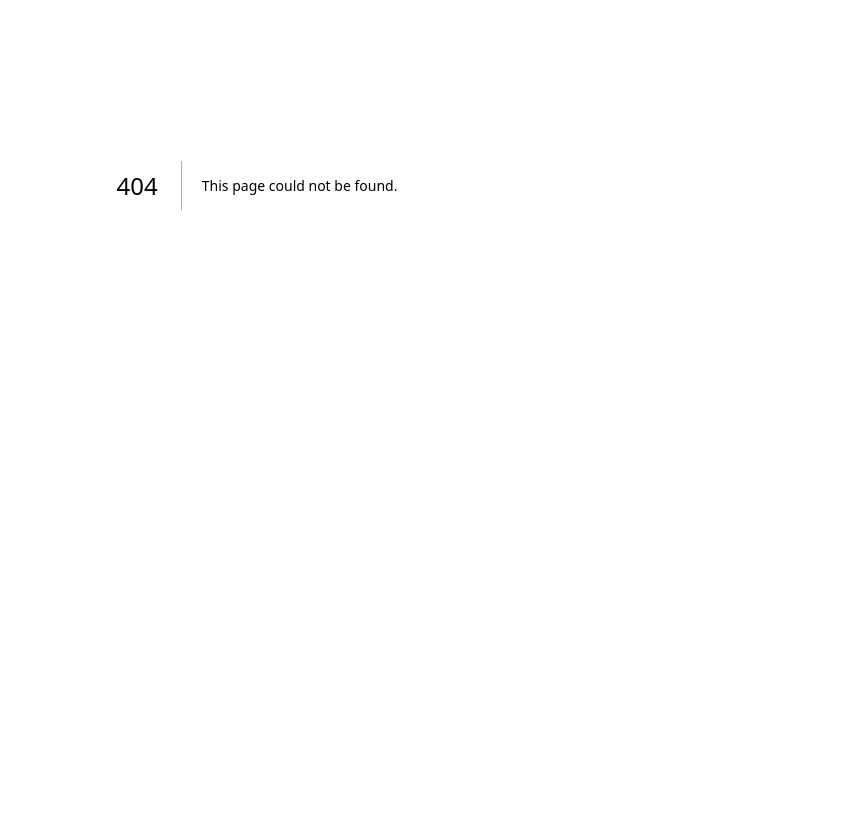
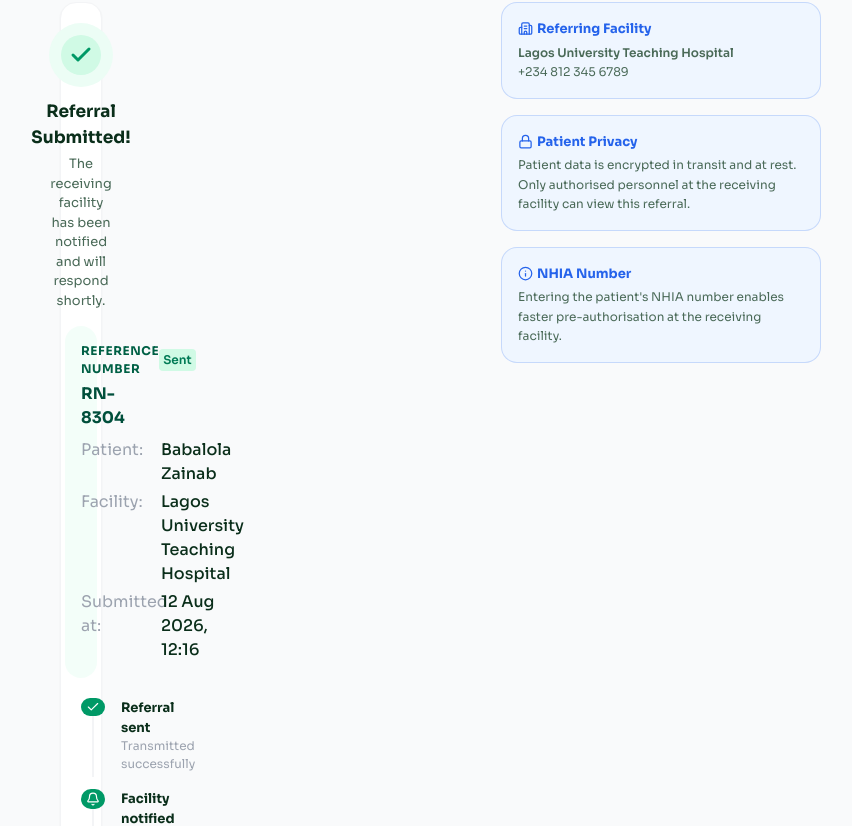
Before and after one commit to Roqeeb-dev/refernet, a Next.js app: page /dashboard/new-referral/digital-referral/submitted in a window 1280 px wide. Before the commit this address had no page. Shown: the part 215-1041 px from the top of the page, without its empty margins (383-1235 px from the left). Before the commit the page ends 800 px from the top, so only its background shows below. Built offline with nearby package versions, Linux system fonts and the light colour scheme.

Commit message:
FEAT: added the submitted pages to the both route groups

```diff
--- /dev/null
+++ b/app/dashboard/new-referral/digital-referral/submitted/page.tsx
@@ -0,0 +1,14 @@
+import ReferralSubmittedView from "@/components/new-referral/ReferralSubmittedView";
+
+export default function DigitalSubmittedPage() {
+  const mockDigitalData = {
+    type: "digital" as const,
+    referenceNumber: "RN-8304",
+    patientName: "Babalola Zainab",
+    facilityName: "Lagos University Teaching Hospital",
+    submittedAt: "12 Aug 2026, 12:16",
+    referralId: "8304",
+  };
+
+  return <ReferralSubmittedView data={mockDigitalData} />;
+}
--- /dev/null
+++ b/app/dashboard/new-referral/paper-bridge/submitted/page.tsx
@@ -0,0 +1,14 @@
+import ReferralSubmittedView from "@/components/new-referral/ReferralSubmittedView";
+
+export default function PaperSubmittedPage() {
+  const mockPaperData = {
+    type: "paper" as const,
+    referenceNumber: "RN-PAPER-8257",
+    facilityName: "Lagos Island General Hospital",
+    submittedAt: "11 Aug 2026, 13:54",
+    fileName: "rejoice isaiah.pdf",
+    referralId: "8257",
+  };
+
+  return <ReferralSubmittedView data={mockPaperData} />;
+}
--- /dev/null
+++ b/components/new-referral/ReferralSubmittedView.tsx
@@ -0,0 +1,219 @@
+"use client";
+
+import Link from "next/link";
+import { Check, FileText, Bell, Clock, ArrowRightLeft } from "lucide-react";
+import Button from "@/components/shared/Button";
+
+export interface ReferralSubmittedData {
+  type: "paper" | "digital";
+  referenceNumber: string;
+  patientName?: string;
+  facilityName: string;
+  submittedAt: string;
+  fileName?: string;
+  fileUrl?: string;
+  referralId: string;
+}
+
+interface ReferralSubmittedProps {
+  data: ReferralSubmittedData;
+}
+
+export default function ReferralSubmittedView({
+  data,
+}: ReferralSubmittedProps) {
+  const isPaper = data.type === "paper";
+
+  // Timeline Steps configuration based on type
+  const paperSteps = [
+    {
+      title: "Referral submitted",
+      description: "Paper form uploaded and transmitted",
+      status: "completed",
+      icon: Check,
+    },
+    {
+      title: "Document attached to record",
+      description: "Form is now part of the digital referral record",
+      status: "completed",
+      icon: FileText,
+    },
+    {
+      title: "Receiving facility notified",
+      description: `${data.facilityName} can view your document now`,
+      status: "completed",
+      icon: Bell,
+    },
+    {
+      title: "Awaiting patient arrival",
+      description: "Confirm when the patient reaches the facility",
+      status: "pending",
+      icon: Clock,
+    },
+  ];
+
+  const digitalSteps = [
+    {
+      title: "Referral sent",
+      description: "Transmitted successfully",
+      status: "completed",
+      icon: Check,
+    },
+    {
+      title: "Facility notified",
+      description: "Receiving facility is reviewing your referral",
+      status: "completed",
+      icon: Bell,
+    },
+    {
+      title: "Awaiting acceptance",
+      description: "You will be notified of the decision",
+      status: "pending",
+      icon: Clock,
+    },
+    {
+      title: "Patient transfer",
+      description: "Coordination begins once accepted",
+      status: "upcoming",
+      icon: ArrowRightLeft,
+    },
+  ];
+
+  const steps = isPaper ? paperSteps : digitalSteps;
+
+  return (
+    <div className="mx-auto flex max-w-md flex-col items-center rounded-2xl border border-gray-100 bg-white p-lg shadow-xs text-center">
+      {/* Icon Badge */}
+      <div className="mb-md flex h-16 w-16 items-center justify-center rounded-full bg-emerald-50">
+        <div className="flex h-10 w-10 items-center justify-center rounded-full bg-emerald-100 text-emerald-600">
+          <Check className="h-6 w-6 stroke-[3]" />
+        </div>
+      </div>
+
+      {/* Dynamic Header */}
+      <h1 className="font-heading text-heading-md font-bold text-text-primary">
+        {isPaper ? "Paper Referral Sent!" : "Referral Submitted!"}
+      </h1>
+      <p className="mt-xs font-body text-body-sm text-text-secondary">
+        {isPaper
+          ? "Your paper form has been digitised and attached. The receiving facility can view the document now."
+          : "The receiving facility has been notified and will respond shortly."}
+      </p>
+
+      {/* Reference Card */}
+      <div className="mt-base w-full rounded-xl bg-emerald-50/60 p-base text-left">
+        <div className="flex items-center justify-between">
+          <span className="font-body text-caption font-bold tracking-wider text-emerald-800 uppercase">
+            REFERENCE NUMBER
+          </span>
+          <span className="rounded bg-emerald-100 px-xs py-[2px] font-body text-caption font-semibold text-emerald-700">
+            Sent
+          </span>
+        </div>
+
+        <p className="mt-xs font-body text-heading-xs font-bold text-emerald-900">
+          {data.referenceNumber}
+        </p>
+
+        <div className="mt-sm grid grid-cols-[80px_1fr] gap-y-xs font-body text-body-xs">
+          <span className="text-text-disabled">Patient:</span>
+          <span className="font-medium text-text-primary">
+            {isPaper ? "See uploaded form" : data.patientName}
+          </span>
+
+          <span className="text-text-disabled">Facility:</span>
+          <span className="font-medium text-text-primary">
+            {data.facilityName}
+          </span>
+
+          <span className="text-text-disabled">Submitted at:</span>
+          <span className="font-medium text-text-primary">
+            {data.submittedAt}
+          </span>
+        </div>
+
+        {/* Uploaded File Link (For Paper Flow) */}
+        {isPaper && data.fileName && (
+          <div className="mt-sm flex items-center justify-between border-t border-emerald-100/60 pt-sm">
+            <span className="font-body text-body-xs text-emerald-700 underline">
+              {data.fileName}
+            </span>
+            <span className="font-body text-caption font-semibold text-emerald-600">
+              Attached ✓
+            </span>
+          </div>
+        )}
+      </div>
+
+      {/* Extra Notice Banner (For Paper Flow) */}
+      {isPaper && (
+        <div className="mt-base w-full rounded-lg border border-emerald-100 bg-emerald-50/30 p-sm text-left font-body text-caption text-text-secondary">
+          <strong className="font-semibold text-text-primary">
+            {data.facilityName}
+          </strong>{" "}
+          can now view your uploaded referral document before the patient
+          arrives — no need to send a physical copy in advance.
+        </div>
+      )}
+
+      {/* Dynamic Timeline */}
+      <div className="mt-lg w-full space-y-md text-left">
+        {steps.map((step, idx) => {
+          const StepIcon = step.icon;
+          const isCompleted = step.status === "completed";
+          const isPending = step.status === "pending";
+
+          return (
+            <div key={idx} className="flex gap-base">
+              <div className="flex flex-col items-center">
+                <div
+                  className={`flex h-6 w-6 items-center justify-center rounded-full text-caption ${
+                    isCompleted
+                      ? "bg-emerald-600 text-white"
+                      : isPending
+                        ? "bg-amber-100 text-amber-700"
+                        : "bg-gray-100 text-gray-400"
+                  }`}
+                >
+                  <StepIcon size={14} />
+                </div>
+                {idx < steps.length - 1 && (
+                  <div className="h-full w-[2px] bg-gray-100" />
+                )}
+              </div>
+
+              <div className="pb-xs">
+                <p className="font-body text-body-sm font-bold text-text-primary">
+                  {step.title}
+                </p>
+                <p className="font-body text-caption text-text-disabled">
+                  {step.description}
+                </p>
+              </div>
+            </div>
+          );
+        })}
+      </div>
+
+      {/* Action Buttons */}
+      <div className="mt-lg flex w-full flex-col gap-sm">
+        <Link
+          href={`/dashboard/referrals/${data.referralId}`}
+          className="w-full"
+        >
+          <Button
+            variant="primary"
+            className="w-full bg-emerald-700 hover:bg-emerald-800"
+          >
+            View Referral Details
+          </Button>
+        </Link>
+        <Link href="/dashboard" className="w-full">
+          <Button variant="outline" className="w-full">
+            Return to Dashboard
+          </Button>
+        </Link>
+      </div>
+    </div>
+  );
+}
```
